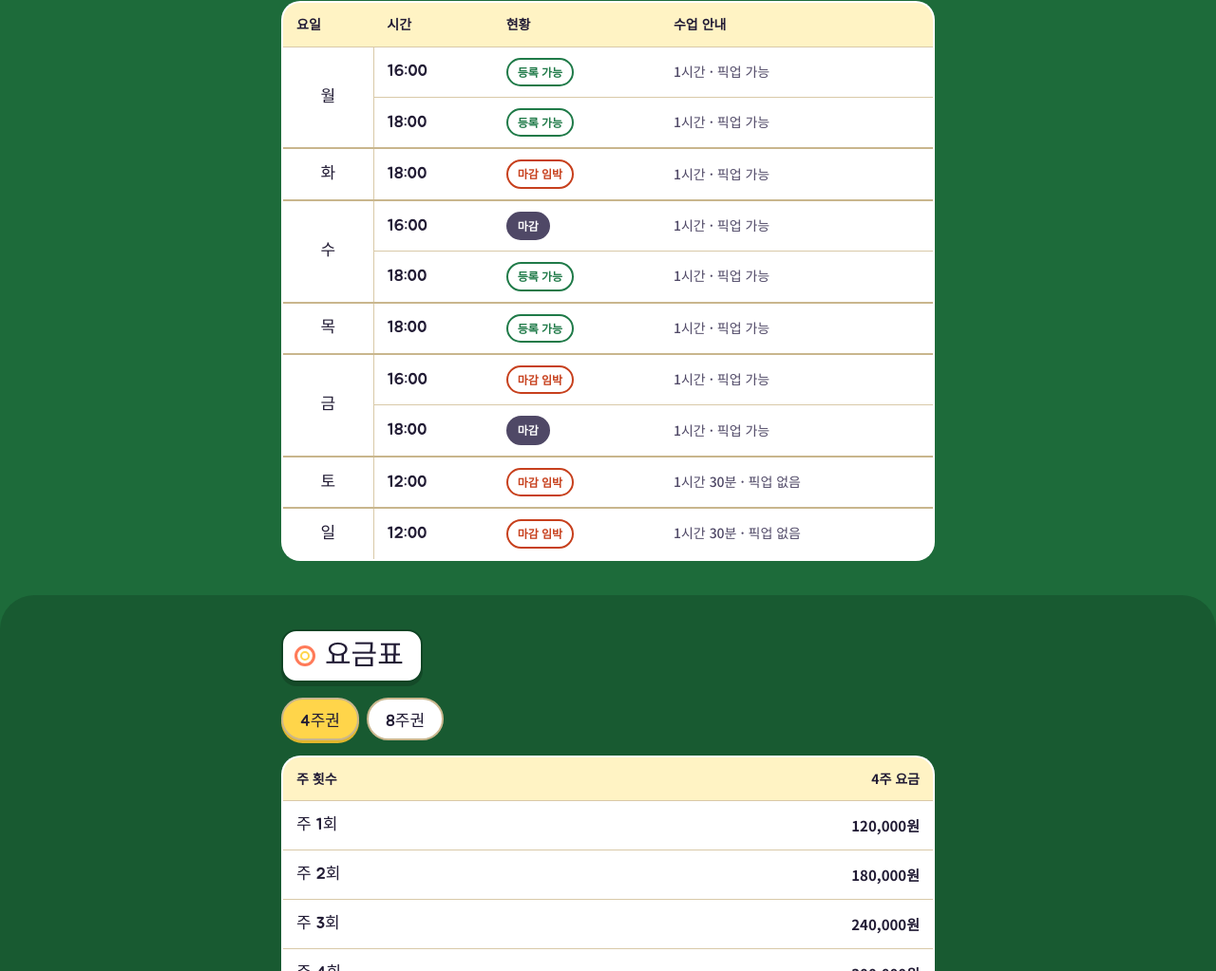
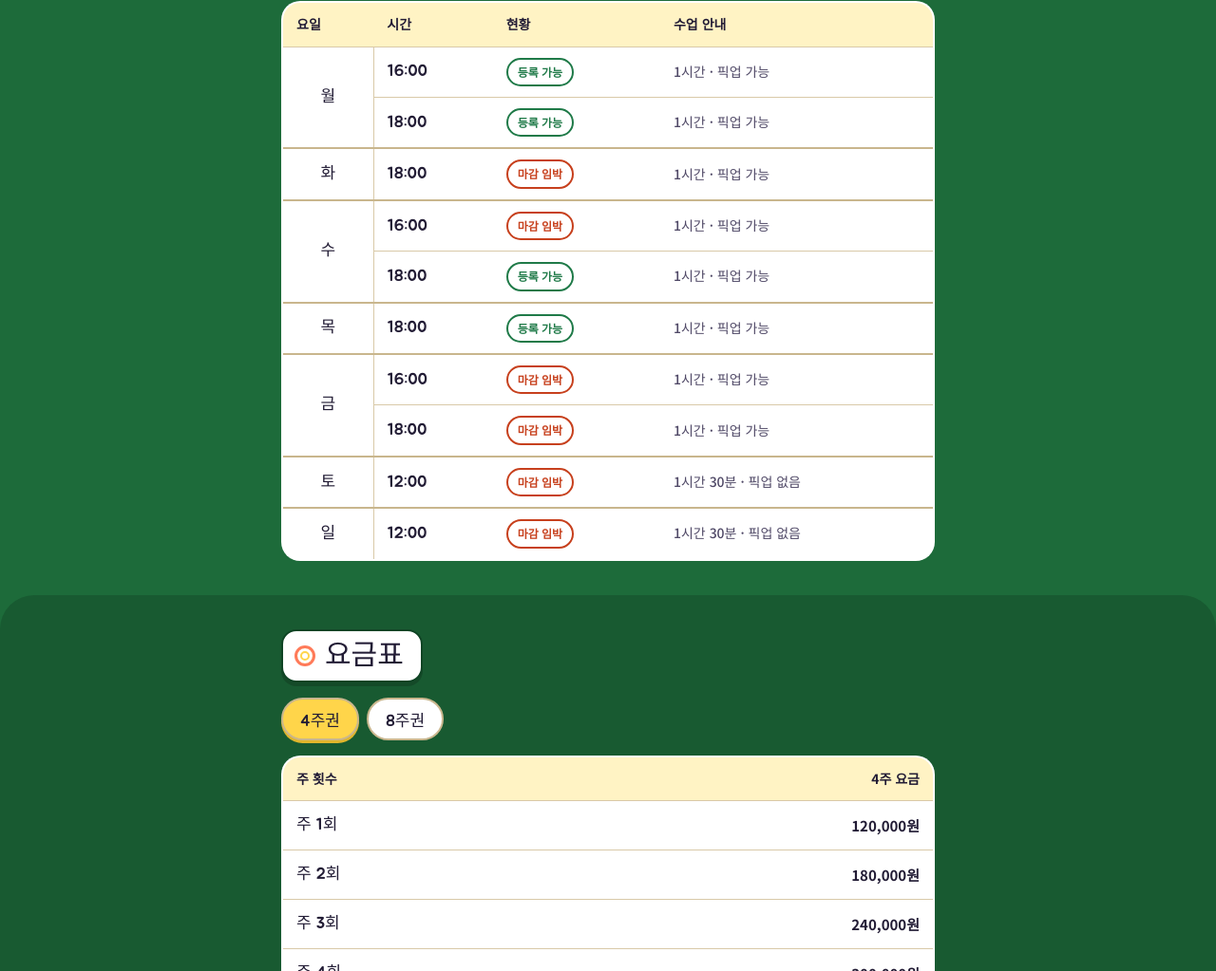
Before and after one commit to kyeong9278-eng/kyeong9278-eng.github.io, a plain HTML site: page index.html in a window 1280 px wide. Shown: the part 2878-3901 px from the top of the page at 95% size. Drawn offline with Linux system fonts and the light colour scheme; no server answers.

Commit message:
수업 정원 10명으로 변경
Co-Authored-By: Claude Opus 5.5 <noreply@anthropic.com>
Claude-Session: https://claude.ai/code/session_01UHNQM6CjkFy2PitDEomUDQ

```diff
--- a/index.html
+++ b/index.html
@@ -347,7 +347,7 @@ document.querySelectorAll('.tabs button').forEach(b=>b.addEventListener('click',
 }));
 const ds=document.querySelectorAll('.coach details');
 ds.forEach(d=>d.addEventListener('toggle',()=>ds.forEach(o=>{if(o!==d&&o.open!==d.open)o.open=d.open;})));
-// 시간표 현황: 아래 숫자(현재 인원)만 바꾸면 표시가 자동으로 바뀝니다. 정원 8명, 5명부터 마감 임박
+// 시간표 현황: 아래 숫자(현재 인원)만 바꾸면 표시가 자동으로 바뀝니다. 정원 10명, 5명부터 마감 임박
 const SCHEDULE=[
   ['월','16:00',3,'1시간 · 픽업 가능'],['월','18:00',4,'1시간 · 픽업 가능'],
   ['화','18:00',7,'1시간 · 픽업 가능'],
@@ -356,7 +356,7 @@ const SCHEDULE=[
   ['금','16:00',5,'1시간 · 픽업 가능'],['금','18:00',8,'1시간 · 픽업 가능'],
   ['토','12:00',6,'1시간 30분 · 픽업 없음'],
   ['일','12:00',5,'1시간 30분 · 픽업 없음']];
-const CAP=8, NEAR=5;
+const CAP=10, NEAR=5;
 // 구글 시트 연동: 시트를 '웹에 게시'(CSV)한 주소를 아래에 넣으면, 위 숫자 대신 시트 내용으로 표시됩니다.
 // 시트 칸 순서: 요일 | 시간 | 현재인원 | 안내   (첫 줄은 제목 줄)
 const SHEET_CSV_URL='https://docs.google.com/spreadsheets/d/e/2PACX-1vQe4M20xrkKygFp7PlOBbeM3Drtf_AA4JqsaB4mRuUGLxiIHRktgmBi01XRACV22HJKOeZ1Ukpukvqf/pub?output=csv';
```
